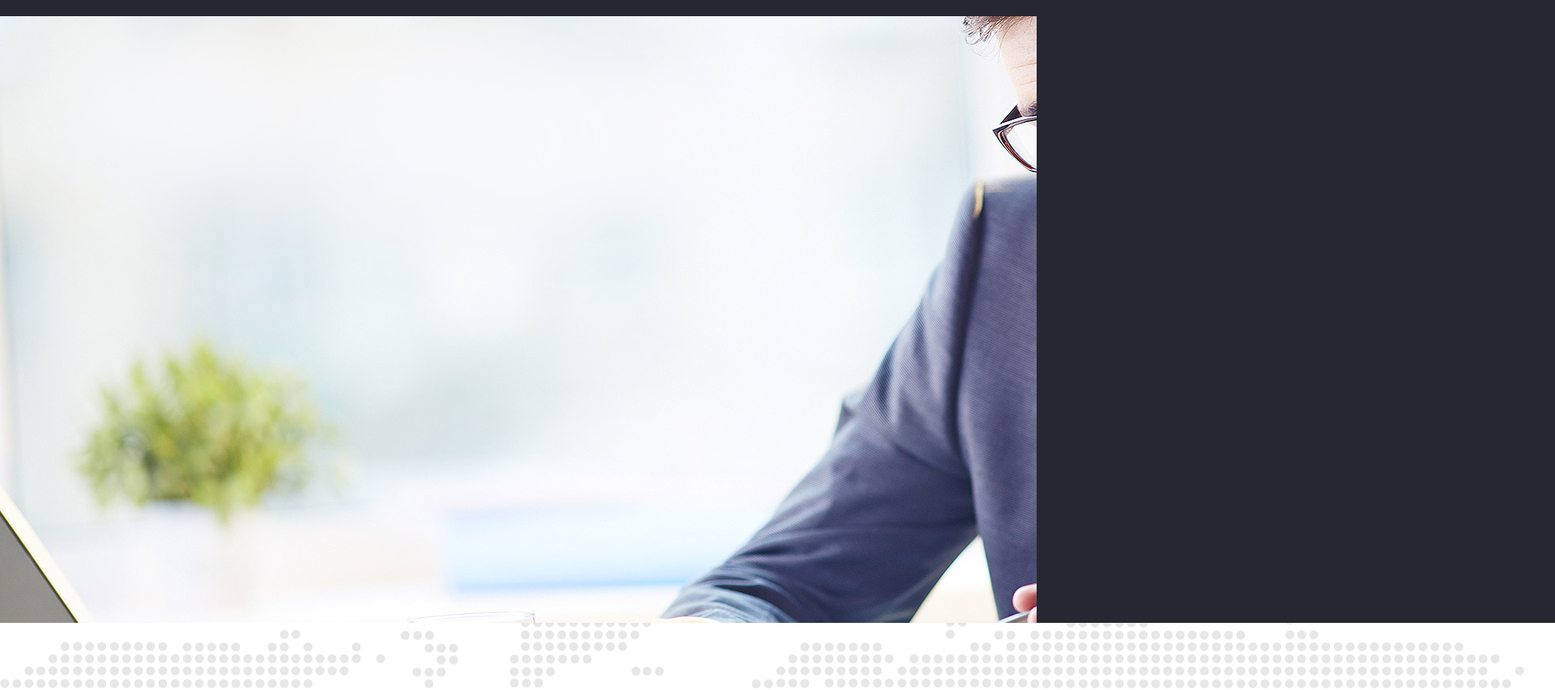
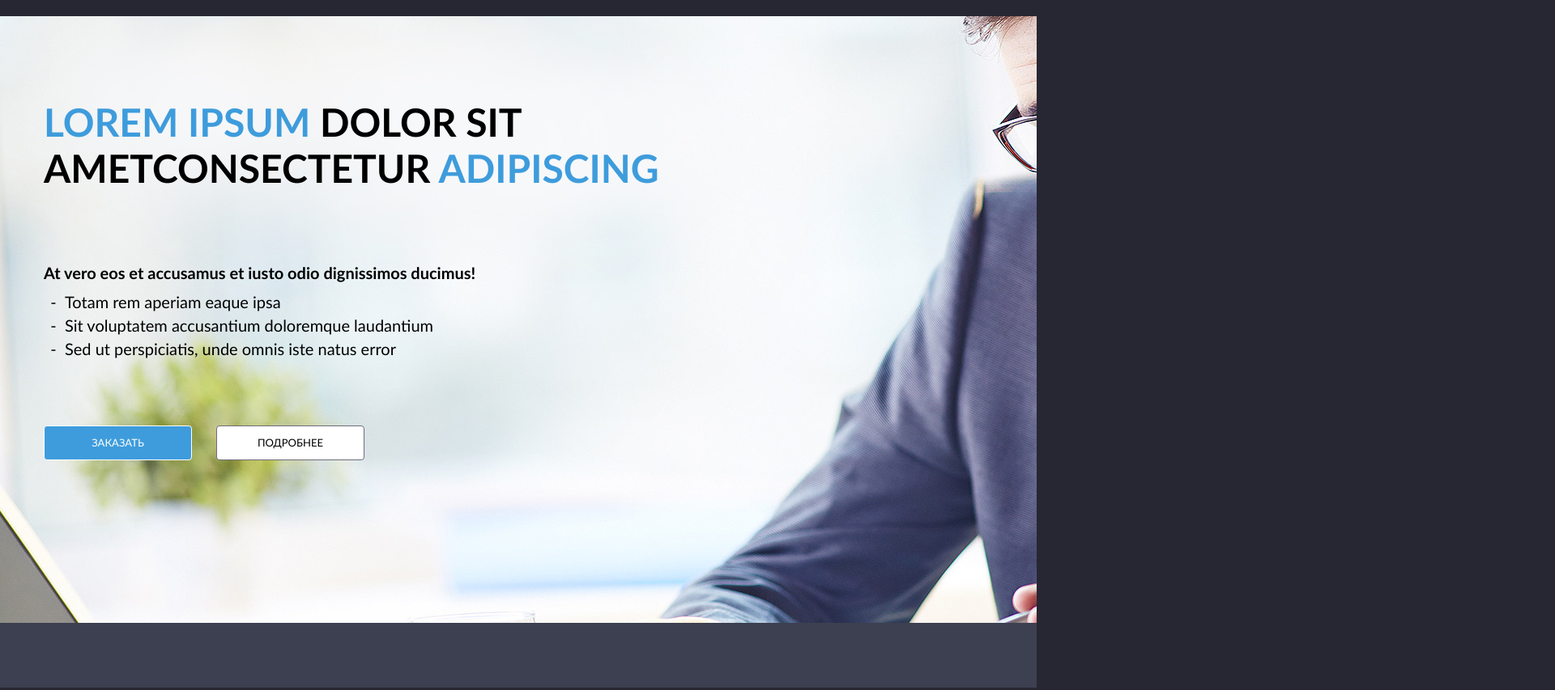
Before and after one commit to bazraider/Layout-busines-site, a website: page src/index.html in a window 1280 px wide. Shown: the part 80-933 px from the top of the page at 81% size, 1920 px wide, since content can reach past the window. Drawn offline with nearby package versions, Linux system fonts and the light colour scheme.

Commit message:
banner-content - done

```diff
--- a/src/index.html
+++ b/src/index.html
@@ -31,11 +31,25 @@
     </nav>
   </header>
   <main>
-    <section class="banner">
-      <!-- <img src="/src/img/main_image.jpg" alt="two guys meeting"> -->
+    <section class="banner-content">
+      <div class="banner-content__inner">
+        <h1 class="banner-content__tittle"><span>Lorem ipsum</span> dolor sit <br> ametconsectetur
+          <span>adipiscing</span>
+        </h1>
+        <p class="banner-content__description">At vero eos et accusamus et iusto odio dignissimos ducimus!</p>
+        <ul class="banner-content__list">
+          <li class="banner-content__item">Totam rem aperiam eaque ipsa</li>
+          <li class="banner-content__item">Sit voluptatem accusantium doloremque laudantium</li>
+          <li class="banner-content__item">Sed ut perspiciatis, unde omnis iste natus error</li>
+        </ul>
+        <div class="banner-content__buttons-container">
+          <button class="banner-content__btn banner-content__btn_blue">Заказать</button>
+          <button class="banner-content__btn">Подробнее</button>
+        </div>
+      </div>
     </section>
     <section>
-      <img src="/src/img/world_background.jpg" alt="world map">
+      <!-- <img src="/src/img/world_background.jpg" alt="world map"> -->
     </section>
   </main>
   <footer>
--- a/src/styles/fonts.scss
+++ b/src/styles/fonts.scss
@@ -61,9 +61,9 @@
 @font-face {
   font-family: 'Lato';
   src: local('Lato Regular'), local('Lato-Regular'),
-    url('latoregular.woff2') format('woff2'),
-    url('latoregular.woff') format('woff'),
-    url('latoregular.ttf') format('truetype');
+    url('/src/fonts/lato/latoregular.woff2') format('woff2'),
+    url('/src/fonts/lato/latoregular.woff') format('woff'),
+    url('/src/fonts/lato/latoregular.ttf') format('truetype');
   font-weight: 400;
   font-style: normal;
 }
@@ -121,9 +121,9 @@
 @font-face {
   font-family: 'Lato';
   src: local('Lato Bold'), local('Lato-Bold'),
-    url('latobold.woff2') format('woff2'),
-    url('latobold.woff') format('woff'),
-    url('latobold.ttf') format('truetype');
+    url('/src/fonts/lato/latobold.woff2') format('woff2'),
+    url('/src/fonts/lato/latobold.woff') format('woff'),
+    url('/src/fonts/lato/latobold.ttf') format('truetype');
   font-weight: 700;
   font-style: normal;
 }
--- a/src/styles/styles.scss
+++ b/src/styles/styles.scss
@@ -71,15 +71,99 @@ body {
 main {
   flex: 1 0 auto;
 
-  // img {
-  //   width: 100%;
-  // }
-
-  .banner {
+  .banner-content {
     height: 750px;
     background-image: url('../img/main_image.jpg');
     background-repeat: no-repeat;
     background-position: -10px -100px;
+
+    .banner-content__inner {
+      max-width: 1172px;
+      margin: 0 auto;
+      padding-top: 102px;
+      display: flex;
+      flex-direction: column;
+      align-items: flex-start;
+      color: black;
+
+      .banner-content__tittle {
+        font-family: 'Lato';
+        font-weight: 700;
+        font-size: 48px;
+        line-height: 57px;
+        text-transform: uppercase;
+        margin-top: 0;
+        margin-bottom: 80px;
+
+        span {
+          color: #3E9CDC;
+        }
+      }
+
+      .banner-content__description {
+        font-family: 'Lato';
+        font-weight: 700;
+        font-size: 20px;
+        margin: 10px 0;
+      }
+
+      .banner-content__list {
+        font-family: 'Lato';
+        font-weight: 400;
+        font-size: 20px;
+        line-height: 29px;
+        padding-left: 26px;
+        margin: 0;
+        margin-bottom: 80px;
+
+        .banner-content__item {
+          list-style-type: "-  ";
+        }
+      }
+
+      .banner-content__buttons-container {
+        display: flex;
+        flex-direction: row;
+        gap: 30px;
+
+        .banner-content__btn {
+          width: 183px;
+          height: 43px;
+          border-radius: 4px;
+          background: #FFF;
+          border: 1px solid #6F6D7B;
+          font-family: 'Lato';
+          font-weight: 400;
+          font-size: 13px;
+          text-transform: uppercase;
+          cursor: pointer;
+
+          &:hover {
+            -webkit-box-shadow: 0px 5px 10px 2px rgba(34, 60, 80, 0.2);
+            -moz-box-shadow: 0px 5px 10px 2px rgba(34, 60, 80, 0.2);
+            box-shadow: 0px 5px 10px 2px rgba(34, 60, 80, 0.2);
+          }
+
+          &:active {
+            -webkit-box-shadow: 0px 5px 10px 2px rgba(34, 60, 80, 0.2) inset;
+            -moz-box-shadow: 0px 5px 10px 2px rgba(34, 60, 80, 0.2) inset;
+            box-shadow: 0px 5px 10px 2px rgba(34, 60, 80, 0.2) inset;
+          }
+        }
+
+        .banner-content__btn_blue {
+          color: #FFF;
+          background: #3E9CDC;
+          border: 1px solid #FFFFFF;
+
+          &:hover {
+            background: #43ABF0;
+          }
+        }
+      }
+
+
+    }
   }
 }
 
```
Also changed, not shown: src/styles/fonts.css, src/styles/styles.css, 2 other files.
